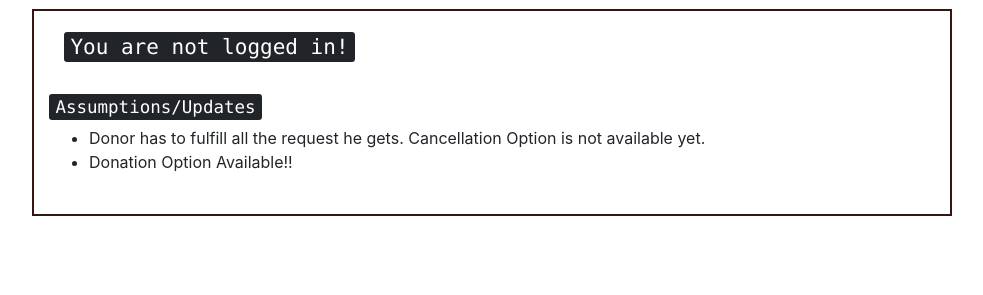
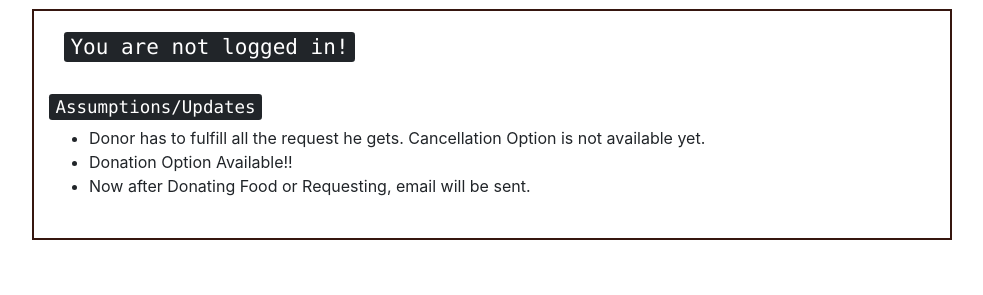
Before and after one commit to adityanav123/FoodDonation, a Django app: page / in a window 1280 px wide. Shown: the part 165-460 px from the top of the page, without its empty margins (148-1131 px from the left). Run offline with Django 3.2, Linux system fonts and the light colour scheme; some libraries are stand-ins or nearby versions.

Commit message:
design changes#3

```diff
--- a/templates/base_with_home.html
+++ b/templates/base_with_home.html
@@ -58,6 +58,9 @@
             <li>
               Donation Option Available!!
             </li>
+            <li>
+              Now after Donating Food or Requesting, email will be sent.
+            </li>
           </ul>
           <br>
 
```
Also changed, not shown: db.sqlite3.
